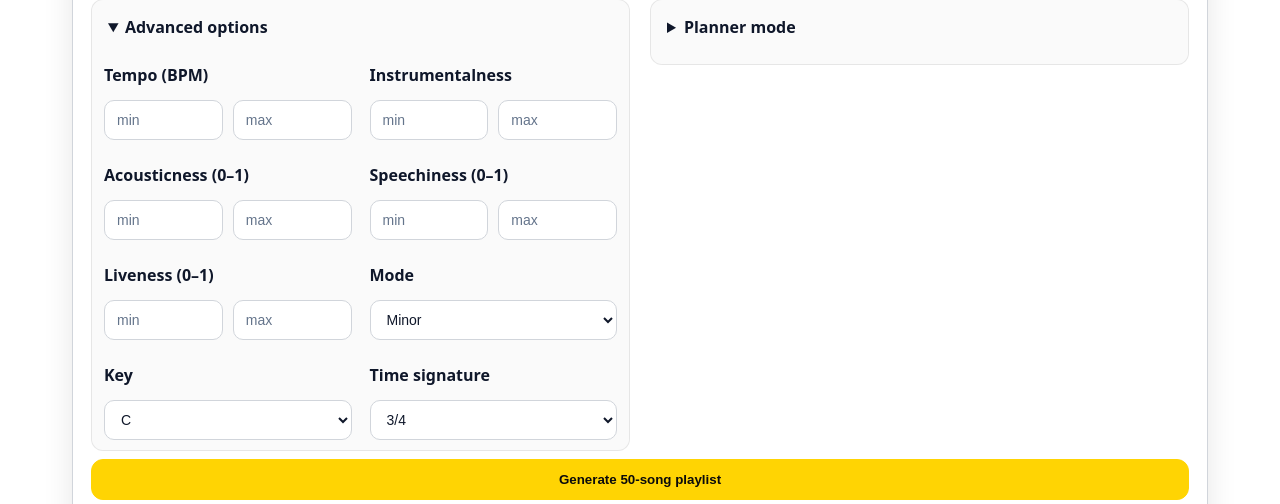
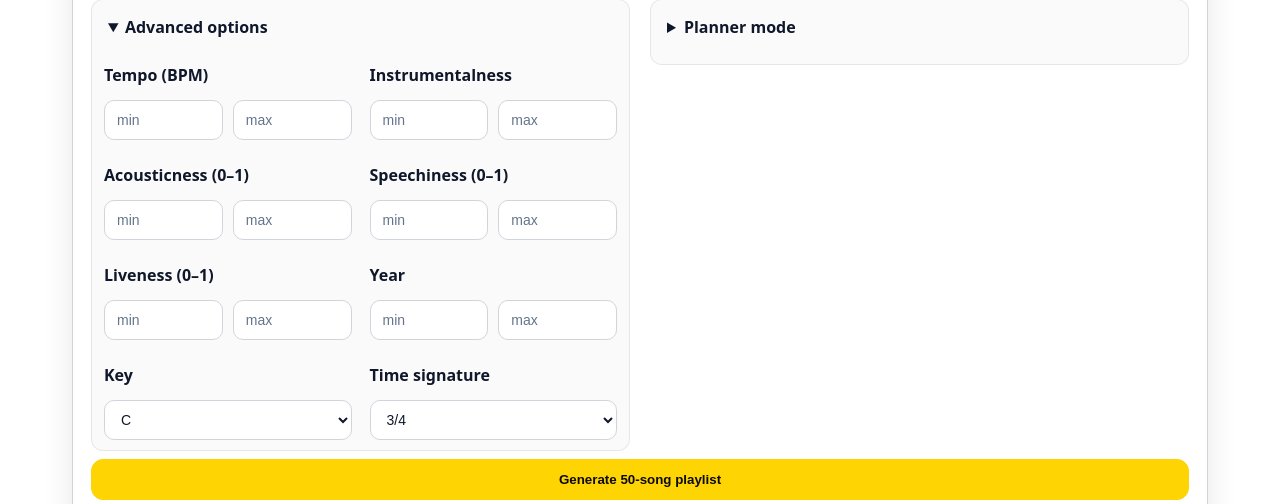
Before and after one commit to MicheleRoar/SISMA, a Flask app: template app/templates/discovery/index.html in a window 1280 px wide, after a click on "Advanced options". Shown: the part 1793-2297 px from the top of the page. Run offline with Flask 3, Linux system fonts and the light colour scheme; the template is opened without the code that fills it, so the values that code supplies are empty; parts of the project's set-up code (start-up, migrations or seed data) failed here and were passed over.

Commit message:
feat: supportyear range constraint

```diff
--- a/app/blueprints/discovery/routes.py
+++ b/app/blueprints/discovery/routes.py
@@ -330,6 +330,8 @@ def index():
         "key": 0.0,
         "mode": 1.0,
         "time_signature": 4.0,
+        "year_min": "",
+        "year_max": 2026,
         "genre": "",
         "artists": "",
         "genres": "",
@@ -418,6 +420,9 @@ def generate():
         if (mn is not None) and (mx is not None) and (mn > mx):
             mn, mx = mx, mn
 
+        if name == "year" and mx is None:
+            mx = 2026
+
         return mn, mx
 
     RANGE_FEATURES = [
@@ -430,6 +435,7 @@ def generate():
         "liveness",
         "tempo",
         "loudness",
+        "year",
     ]
 
     ranges = {}
--- a/app/templates/discovery/index.html
+++ b/app/templates/discovery/index.html
@@ -401,11 +401,29 @@
             </div>
 
             <div class="row">
-              <label for="mode"><strong>Mode</strong></label>
-              <select id="mode" name="mode">
-                <option value="1" {% if defaults.get("mode", 1)|int == 1 %}selected{% endif %}>Major</option>
-                <option value="0" {% if defaults.get("mode", 1)|int == 0 %}selected{% endif %}>Minor</option>
-              </select>
+              <label><strong>Year</strong></label>
+              <div class="minmax">
+                <input
+                  type="number"
+                  step="1"
+                  min="1900"
+                  max="2026"
+                  id="year_min"
+                  name="year_min"
+                  placeholder="min"
+                  value="{{ defaults.year_min|float|int if defaults.year_min is defined and defaults.year_min != '' else '' }}"
+                >
+                <input
+                  type="number"
+                  step="1"
+                  min="1900"
+                  max="2026"
+                  id="year_max"
+                  name="year_max"
+                  placeholder="max"
+                  value="{{ defaults.year_max|float|int if defaults.year_max is defined and defaults.year_max != '' else '' }}"
+                >
+              </div>
             </div>
 
             <div class="row">
@@ -547,6 +565,10 @@
               ((defaults.valence_max if defaults.valence_max is defined else defaults.valence) * 100) | round(0)
             }}
             |
+            Year
+            {{ defaults.year_min|float|int if defaults.year_min else '' }}–
+            {{ defaults.year_max|float|int if defaults.year_max else 2026 }}
+            |
             {% if defaults.region_isos %}
                 Region {{ defaults.region_isos }}
               {% else %}
```
Also changed, not shown: app/services/data_store.py (+11 -3 lines), app/services/recommender.py (+3 -4 lines), 1 other file.
